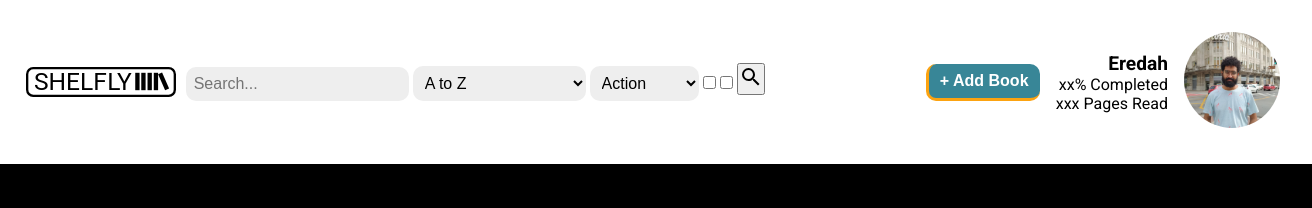
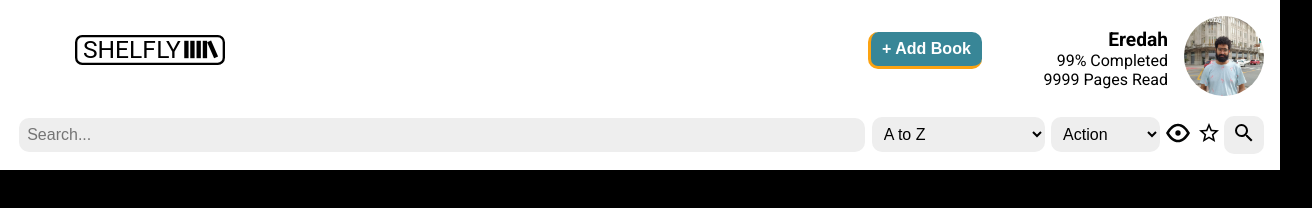
Before and after one commit to rocetti/my-books-catalog, a plain HTML site: page index.html in a window 1280 px wide. Shown: the whole page, 1312 px wide, since content can reach past the window. Drawn offline with Linux system fonts and the light colour scheme.

Commit message:
restructured header; advanced on styling

```diff
--- a/index.html
+++ b/index.html
@@ -9,8 +9,24 @@
 </head>
 <body>
     <div class="header-container">
-        <div class="logo-container">
-            <img src="./icons/shelfly-logo.svg" alt="" id="logo">
+        <div class="header-top">
+            <div class="logo-container">
+                <img src="./icons/shelfly-logo.svg" alt="" id="logo">
+            </div>
+
+            <div class="add-book-container">
+                <button id="add-book" onclick="newBookFunction()">+ Add Book</button>
+            </div>
+            <div class="profile-container">
+                <div class="profile-info">
+                    <p id="user-name">Eredah</p>
+                    <p id="info-perc">99% Completed</p>
+                    <p id="info-pgs">9999 Pages Read</p>
+                </div>
+                <div class="profile-pic">
+                    <img src="./img/profile-pic.jpg" alt="">
+                </div>
+            </div>
         </div>
         <div class="search-container">
             <form action="" id="search-form">
@@ -27,23 +43,12 @@
                     <option value="action">Action</option>
                     <option value="adventure">Adventure</option>
                 </select>
-                <input type="checkbox" id="filter-read" name="filter-read">
-                <input type="checkbox" id="filter-fav" name="filter-fav">
+                <input type="checkbox" class="check-box" id="filter-read" name="filter-read">
+                <label for="filter-read"><img src="./icons/read.svg" alt=""></label>
+                <input type="checkbox" class="check-box" id="filter-fav" name="filter-fav">
+                <label for="filter-fav"><img src="./icons/fav.svg" alt=""></label>
                 <button type="submit" id="search-btn"><img src="./icons/search.svg" alt=""></button>
             </form>
-        </div>
-        <div class="add-book-container">
-            <button id="add-book" onclick="newBookFunction()">+ Add Book</button>
-        </div>
-        <div class="profile-container">
-            <div class="profile-info">
-                <p id="user-name">Eredah</p>
-                <p id="info-perc">xx% Completed</p>
-                <p id="info-pgs">xxx Pages Read</p>
-            </div>
-            <div class="profile-pic">
-                <img src="./img/profile-pic.jpg" alt="">
-            </div>
         </div>
     </div>
     <div class="shelf-container" id="shelf"></div>
--- a/style.css
+++ b/style.css
@@ -30,11 +30,15 @@ body {
 /*HEADER*/
 .header-container {
     display: flex;
+    flex-direction: column;
     justify-content: center;
     align-items: center;
-    padding: 1rem;
     background-color: var(--bright-color);
     width: 100vw;
+}
+.header-top {
+    display: flex;
+    width: 100%;
 }
 /*LOGO*/
 .logo-container{
@@ -45,21 +49,13 @@ body {
 #logo {
     width: clamp(100px, 150px, 100%);
 }
-/*SEARCH*/
-.search-container {
-    display: flex;
-    justify-content: flex-start;
-    align-items: center;
-    margin-right: auto;
-    width: 100%;
-}
 /*ADD BOOK*/
 .add-book-container {
     display: flex;
     justify-content: center;
     align-items: center;
-    margin-left: 1rem;
-    margin-right: auto;
+    margin-left: auto;
+    margin-right: 1rem;
 }
 #add-book {
     padding: 0.5rem;
@@ -81,6 +77,8 @@ body {
     justify-content: flex-end;
     align-items: center;
     margin: 1rem;
+    margin-bottom: 0px;
+    min-width: 250px;
 }
 .profile-info p {
     text-align: end;
@@ -95,7 +93,45 @@ body {
     margin-left: 1rem;
 }
 .profile-pic img {
-    width: clamp(4rem, 6rem, 10rem);
+    width: clamp(3rem, 5rem, 10rem);
     border-radius: 50%;
 }
+/*SEARCH*/
+.search-container {
+    display: flex;
+    justify-content: center;
+    align-items: center;
+    width: 100%;
+}
+#search-form {
+    display: flex;
+    justify-content: center;
+    align-items: center;
+    width: 100%;
+    padding: 1rem;
+}
+#search-form input,
+#search-form select {
+    margin-left: 0.2rem;
+    margin-right: 0.2rem;
+}
+#search-form input[type=text] {
+    width: 100%;
+}
+.check-box {
+    display: none;
+}
+.check-box + label img {
+    width: 1.5rem;
+    margin-left: 0.2rem;
+    margin-right: 0.2rem;
+}
+#search-btn {
+    border: none;
+    border-radius: 10px;
+    background-color: var(--mid-color);
+    padding: 0.3rem;
+    padding-left: 0.5rem;
+    padding-right: 0.5rem;
+}
 /*SHELF*/
```
